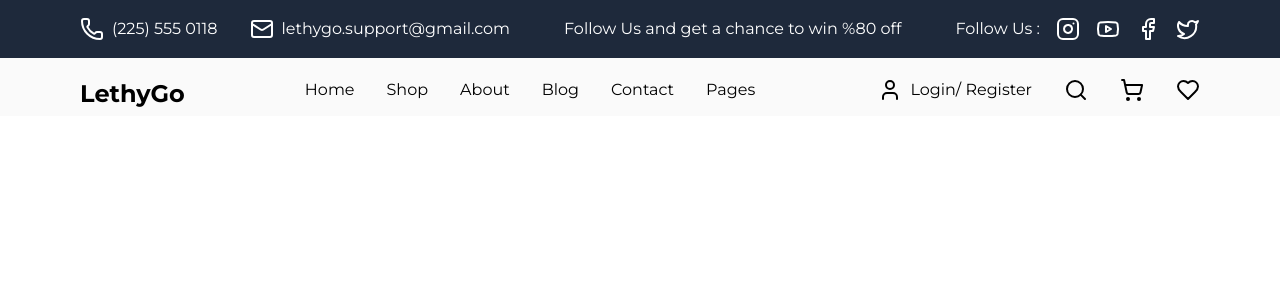
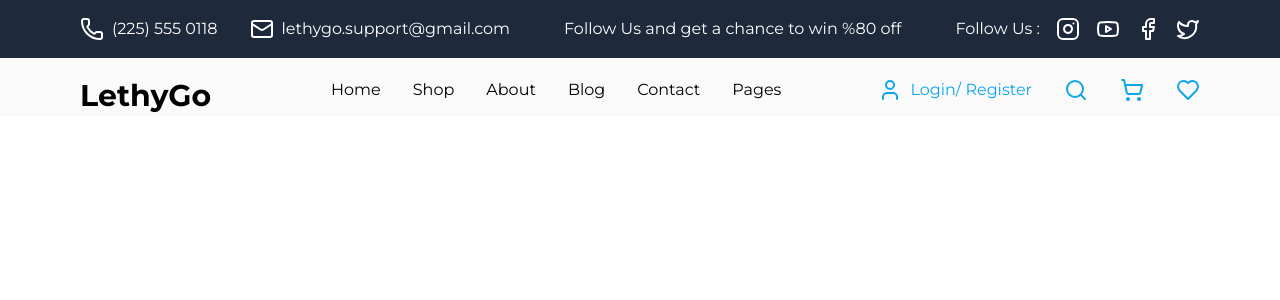
Before and after one commit to Feyzanur-Ak/LethyGo, a React (Vite) app in the folder LethyGo/: page / in a window 1280 px wide. Shown: the top 300 px of the page. Built offline with nearby package versions, Linux system fonts and the light colour scheme.

Commit message:
Header Güncelleme

```diff
--- a/LethyGo/src/layout/Header.jsx
+++ b/LethyGo/src/layout/Header.jsx
@@ -1,52 +1,74 @@
-import { Phone } from 'lucide-react';
-import { Mail } from 'lucide-react';
-import { Instagram } from 'lucide-react';
-import { Youtube } from 'lucide-react';
-import { Facebook } from 'lucide-react';
-import { Twitter } from 'lucide-react';
-import { User } from 'lucide-react';
-import { Search } from 'lucide-react';
-import { ShoppingCart } from 'lucide-react';
-import { Heart } from 'lucide-react';
+import { Phone } from "lucide-react";
+import { Mail } from "lucide-react";
+import { Instagram } from "lucide-react";
+import { Youtube } from "lucide-react";
+import { Facebook } from "lucide-react";
+import { Twitter } from "lucide-react";
+import { User } from "lucide-react";
+import { Search } from "lucide-react";
+import { ShoppingCart } from "lucide-react";
+import { Heart } from "lucide-react";
+import { Menu } from "lucide-react";
+
 const Header = () => {
   return (
-    <section className='font-montserrat'>
+    <section className="font-montserrat">
+      {/* Mobil Header */}
+      <div className="flex md:hidden items-center justify-between px-4 h-[58px] bg-neutral-50">
+        <h1 className="text-xl font-bold">LethyGo</h1>
+        <div className="flex gap-4 items-center">
+          <User /> {/* Mobilde User ikonunu ekledik */}
+          <Search />
+          <ShoppingCart />
+          <Menu />
+        </div>
+      </div>
 
-           {/* Header Bar */}
-      <div className="flex items-center justify-between px-20  bg-slate-800 h-[58px] text-white ">
+      {/* Büyük Ekran Header */}
+      <div className="hidden md:flex flex-col">
+        {/* Üst Header Bar */}
+        <div className="flex items-center justify-between px-20 bg-slate-800 h-[58px] text-white">
           {/* Sol Taraf: Telefon ve E-Posta */}
-       <div className="flex gap-8 items-start ">
-        <div className='flex gap-2 items-center '>
+          <div className="flex gap-8 items-start">
+            <div className="flex gap-2 items-center">
               <Phone />
               <h3>(225)&nbsp;555&nbsp;0118</h3>
             </div>
-       <div className='flex gap-2 items-center'>
+            <div className="flex gap-2 items-center">
               <Mail />
               <span>lethygo.support@gmail.com</span>
             </div>
           </div>
 
           {/* Ortadaki Yazı */}
-        <div className='flex items-center'>
-        <span>Follow Us  and get a chance to win %80 off</span>
+          <div className="flex items-center">
+            <span>Follow Us and get a chance to win %80 off</span>
           </div>
 
           {/* Sağdaki İkonlar */}
-        <div className='flex items-end gap-4 '>
+          <div className="flex items-end gap-4">
             <span>Follow Us :</span>
-            <a> <Instagram /></a>
-            <a> <Youtube /></a>
-            <a> <Facebook /></a>
-            <a> <Twitter /></a>
+            <a>
+              <Instagram />
+            </a>
+            <a>
+              <Youtube />
+            </a>
+            <a>
+              <Facebook />
+            </a>
+            <a>
+              <Twitter />
+            </a>
+          </div>
         </div>
 
-
-      </div>
-      <div className=" flex justify-between bg-neutral-50 h-[58px] mt-18 px-20 pt-5">
-        <div className='flex gap-20 '>
-      <h3 className='text-2xl font-bold mr-10'>LethyGo</h3>
-      <nav >
-        <ul className='flex gap-8'>
+        {/* Alt Header Bar */}
+        <div className="flex justify-between bg-neutral-50 h-[58px] px-20 pt-5">
+          <div className="flex gap-20">
+            <h3 className="text-3xl font-bold mr-10">LethyGo</h3>
+            <nav>
+              <ul className="flex gap-8">
                 <li>Home</li>
                 <li>Shop</li>
                 <li>About</li>
@@ -56,8 +78,8 @@ const Header = () => {
               </ul>
             </nav>
           </div>
-      <div className='flex justify-end gap-8'>
-        <div className='flex gap-2'>
+          <div className="flex justify-end gap-8 cursor-pointer text-sky-500">
+            <div className="flex gap-2 ">
               <User />
               <span> Login/ Register</span>
             </div>
@@ -66,8 +88,9 @@ const Header = () => {
             <Heart />
           </div>
         </div>
+      </div>
     </section>
-  )
-}
+  );
+};
 
-export default Header
+export default Header;
```
Lines whose indentation alone changed are shown as unchanged.
